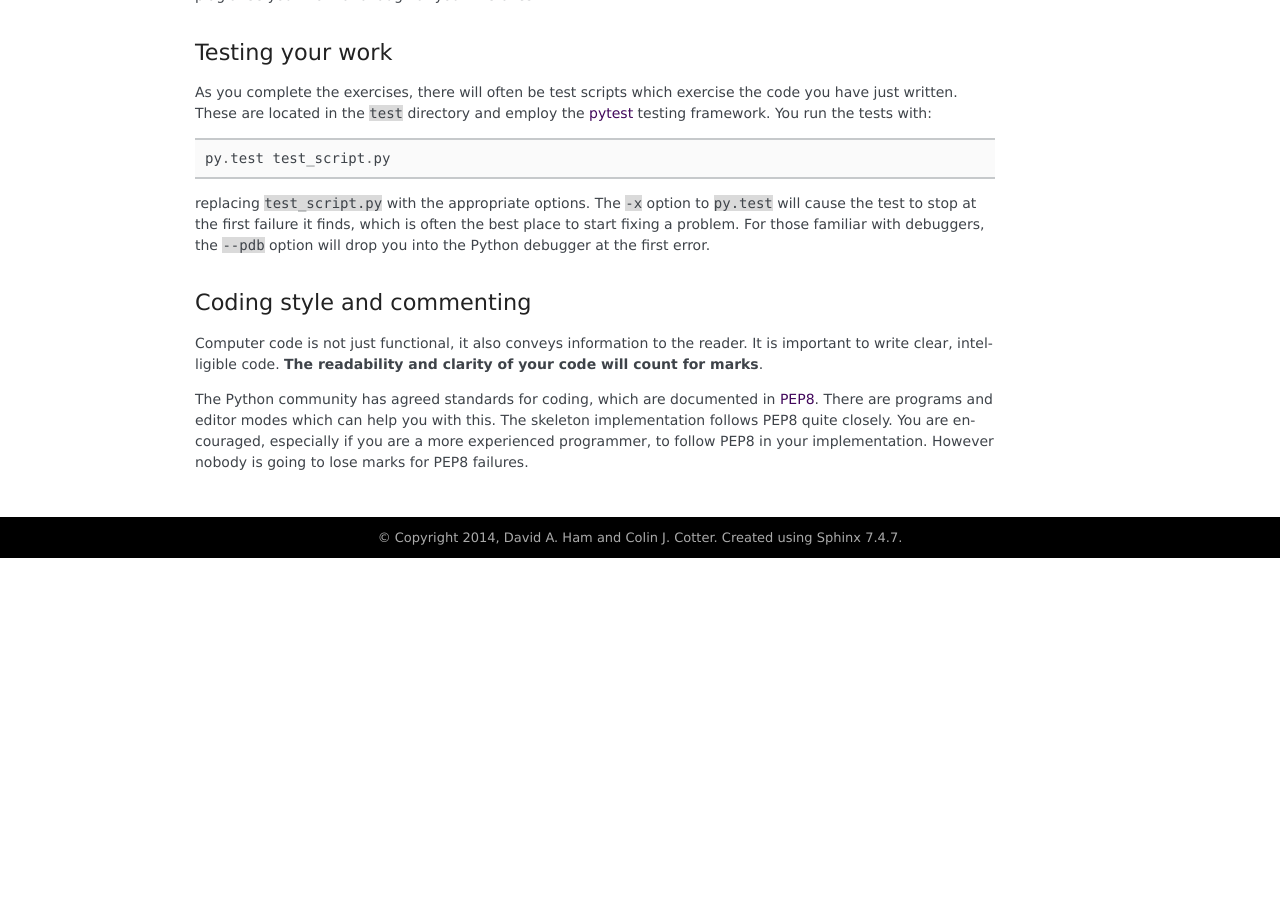
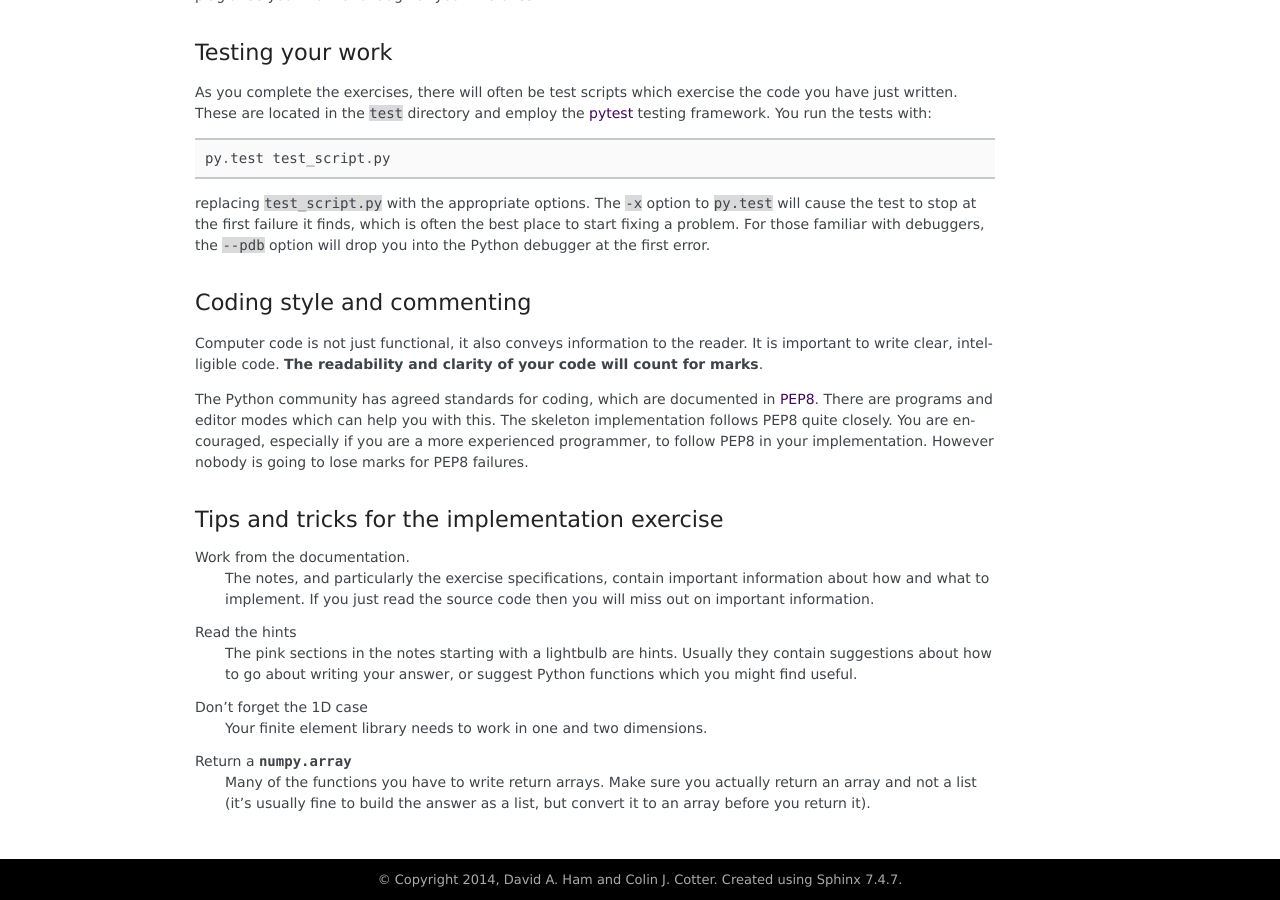
Before and after one commit to finite-element/finite-element-course, a Sphinx documentation site: the page built from doc/source/implementation.rst, in a window 1280 px wide and 900 px high, scrolled down 2562 px. Built offline with Sphinx 7.4.7, drawn with Linux system fonts in a browser that asks for light colours; before the commit the page ends 3120 px from its top, so only the background shows below that.

Commit message:
Implementation tips

```diff
--- a/doc/source/implementation.rst
+++ b/doc/source/implementation.rst
@@ -179,5 +179,26 @@ a more experienced programmer, to follow PEP8 in your
 implementation. However nobody is going to lose marks for PEP8
 failures.
 
+Tips and tricks for the implementation exercise
+-----------------------------------------------
+
+Work from the documentation.
+   The notes, and particularly the exercise specifications, contain
+   important information about how and what to implement. If you just
+   read the source code then you will miss out on important
+   information.
+Read the hints
+   The pink sections in the notes starting with a lightbulb are
+   hints. Usually they contain suggestions about how to go about
+   writing your answer, or suggest Python functions which you might
+   find useful.
+Don't forget the 1D case
+   Your finite element library needs to work in one and two dimensions.
+Return a :class:`numpy.array`
+   Many of the functions you have to write return arrays. Make sure
+   you actually return an array and not a list (it's usually fine to
+   build the answer as a list, but convert it to an array before you
+   return it).
+
 .. |git-branch| image:: git-branch.svg
    :height: 20px
```
